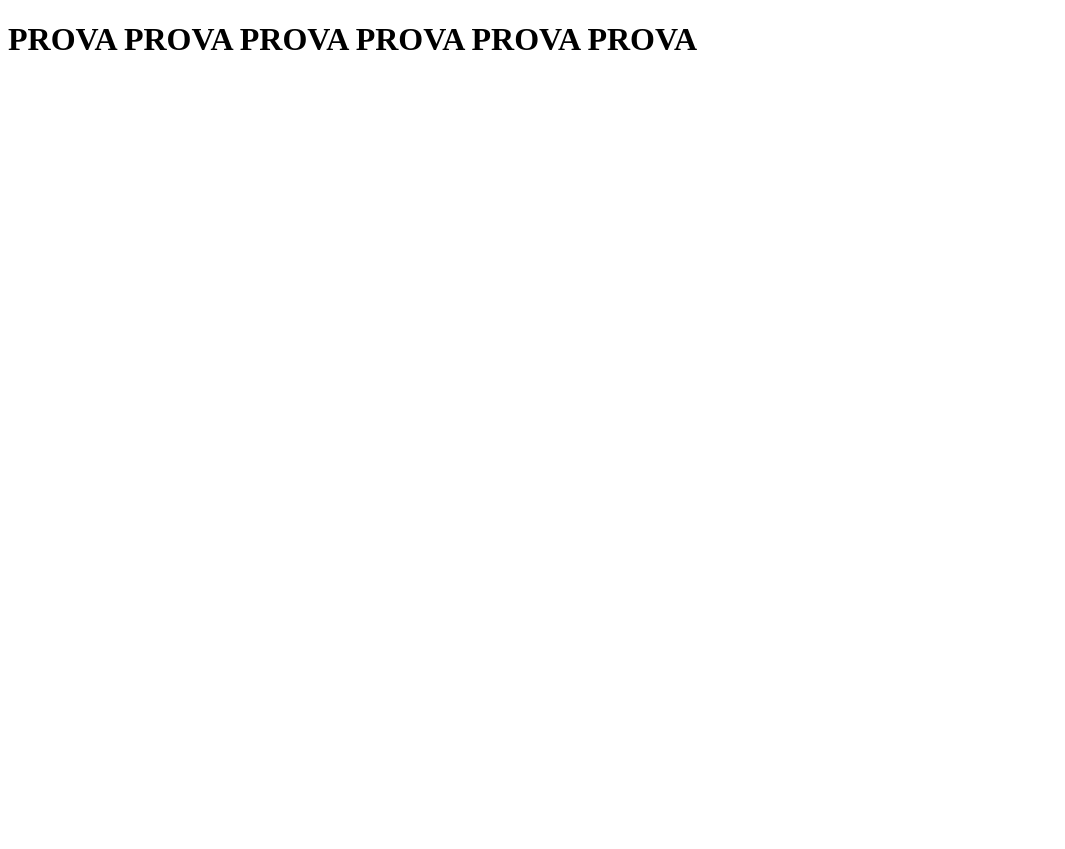
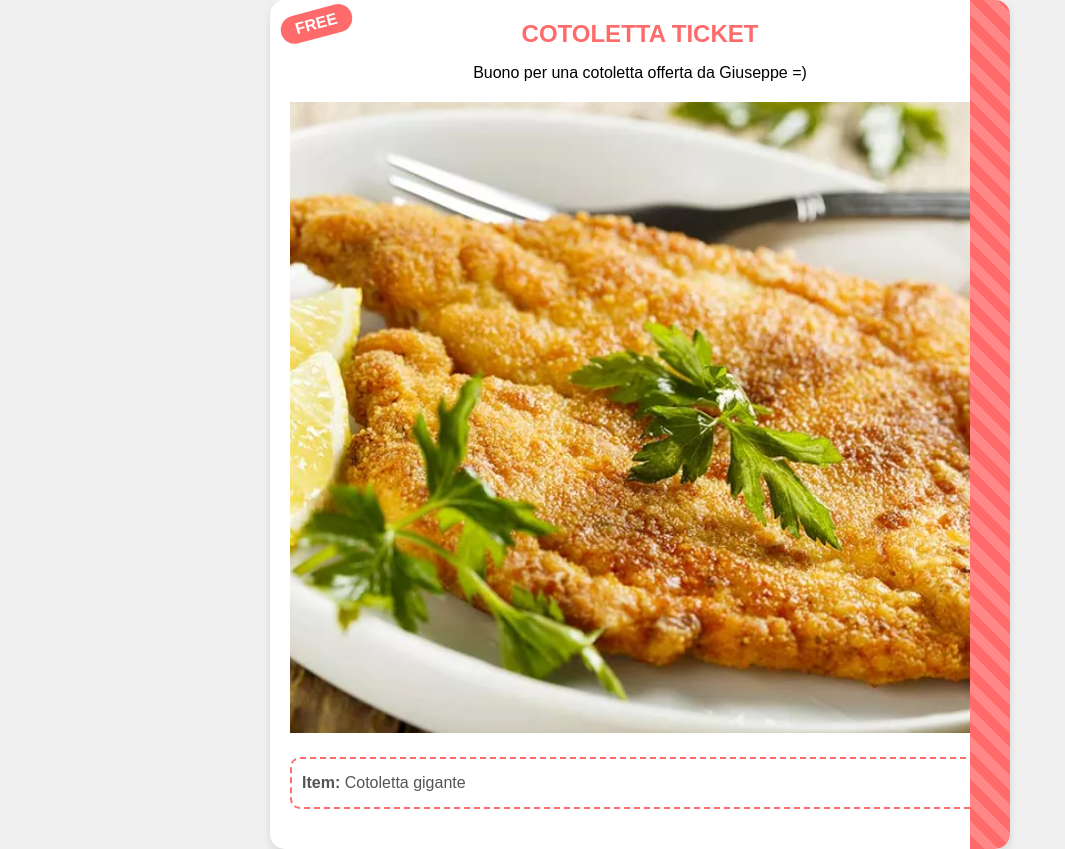
Before and after one commit to giuxlb/giuxlb.github.io, a plain HTML site: page pages/CotolettaCoupon.html in a window 1280 px wide. Shown: the whole page, without its empty margins (0-1065 px from the left). Before the commit the page ends 800 px from the top, so only its background shows below. Drawn offline with Linux system fonts and the light colour scheme.

Commit message:
Updated pages

```diff
--- a/pages/CotolettaCoupon.html
+++ b/pages/CotolettaCoupon.html
@@ -1,8 +1,112 @@
 <!DOCTYPE html>
-<html>
-    <head>
-    </head>
+<html lang="en">
+<head>
+    <meta charset="UTF-8">
+    <meta name="viewport" content="width=device-width, initial-scale=1.0">
+    <title>Cotoletta Ticket</title>
+    <style>
+        body {
+            font-family: Arial, sans-serif;
+            display: flex;
+            justify-content: center;
+            align-items: center;
+            min-height: 100vh;
+            margin: 0;
+            background-color: #f0f0f0;
+        }
+
+        .ticket {
+            background: white;
+            width: 700px;
+            padding: 20px;
+            border-radius: 15px;
+            box-shadow: 0 4px 8px rgba(0,0,0,0.1);
+            position: relative;
+            overflow: hidden;
+        }
+
+        .ticket::before {
+            content: '';
+            position: absolute;
+            top: 0;
+            right: 0;
+            width: 40px;
+            height: 100%;
+            background: repeating-linear-gradient(
+                45deg,
+                #ff6b6b,
+                #ff6b6b 10px,
+                #ff8787 10px,
+                #ff8787 20px
+            );
+        }
+
+        .header {
+            text-align: center;
+            margin-bottom: 20px;
+        }
+
+        .header h1 {
+            color: #ff6b6b;
+            margin: 0;
+            font-size: 24px;
+        }
+
+        .pizza-icon {
+            text-align: center;
+            margin: 20px 0;
+            max-width: 100%;
+            height: auto;
+        }
+
+        .details {
+            margin: 20px 0;
+            padding: 10px;
+            border: 2px dashed #ff6b6b;
+            border-radius: 10px;
+        }
+
+        .details p {
+            margin: 5px 0;
+            color: #555;
+        }
+
+        .barcode {
+            text-align: center;
+            margin-top: 20px;
+            padding: 10px;
+            background: #f8f8f8;
+            border-radius: 5px;
+        }
+
+        .free-stamp {
+            position: absolute;
+            top: 10px;
+            left: 10px;
+            background: #ff6b6b;
+            color: white;
+            padding: 5px 15px;
+            border-radius: 20px;
+            transform: rotate(-15deg);
+            font-weight: bold;
+        }
+    </style>
+</head>
 <body>
-<h1>PROVA PROVA PROVA PROVA PROVA PROVA</h1>
+    <div class="ticket">
+        <div class="free-stamp">FREE</div>
+        <div class="header">
+            <h1>COTOLETTA TICKET</h1>
+            <p>Buono per una cotoletta offerta da Giuseppe =)</p>
+        </div>
+
+        <div class="pizza-icon">
+            <img src="cotoletta.png" alt="Cotoletta Icon">
+        </div>
+
+        <div class="details">
+            <p><strong>Item:</strong> Cotoletta gigante</p>
+        </div>
+    </div>
 </body>
 </html>
```
Also changed, not shown: pages/PizzaCoupon.html (+108 -6 lines), pages/cotoletta.png (added), pages/pizza.png (added).
